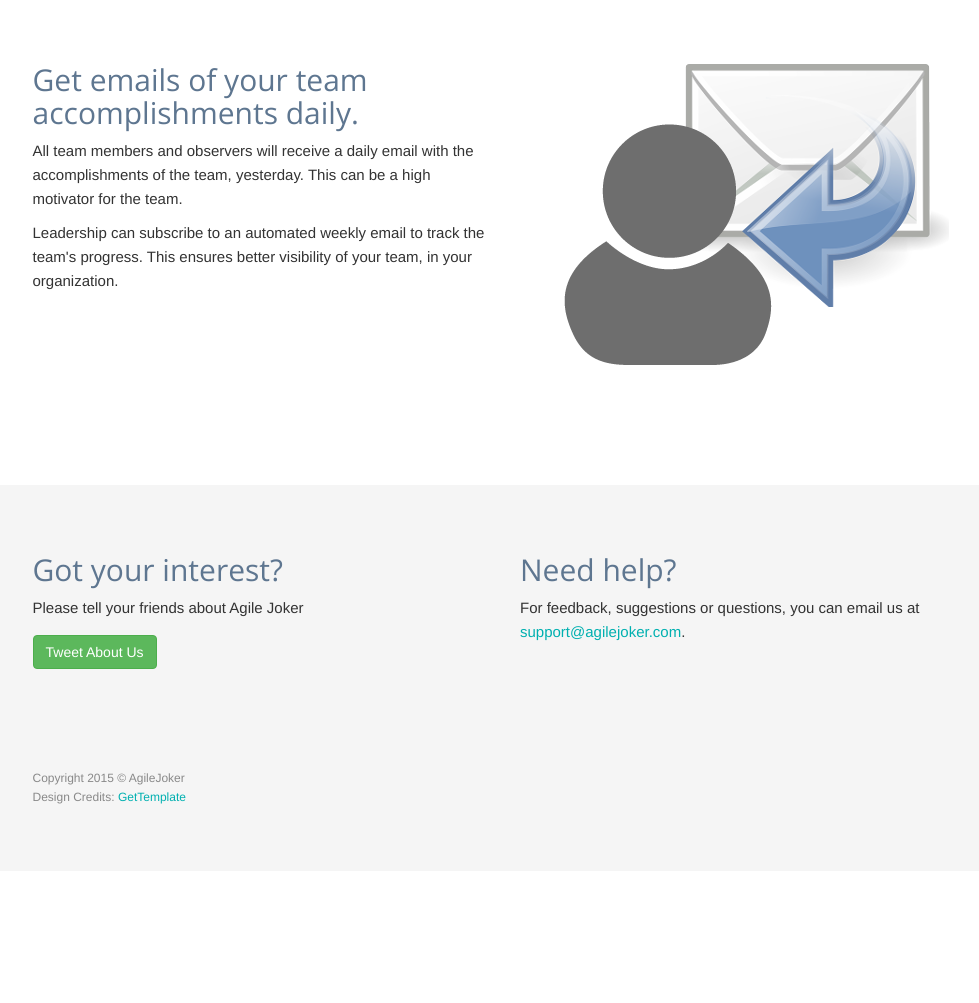
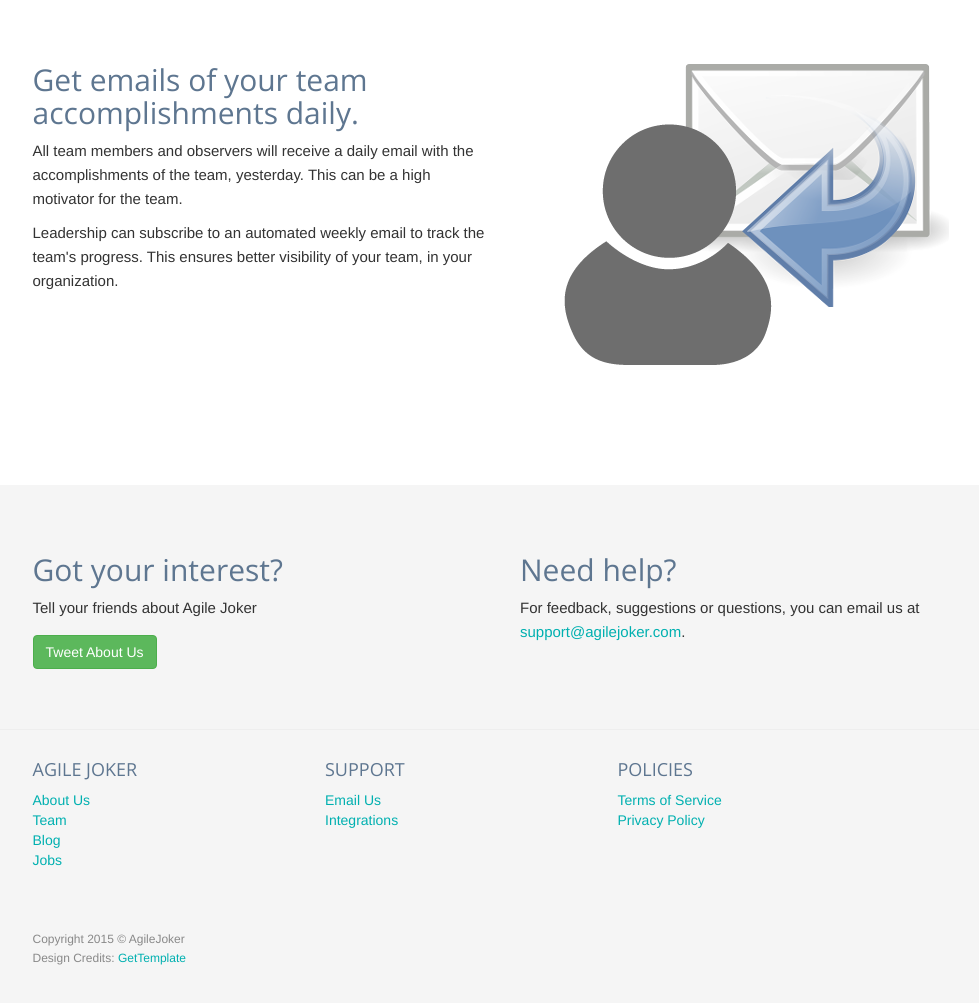
Before and after one commit to awinabi/agilejoker-site, a plain HTML site: page index.html in a window 1280 px wide. Shown: the part 1378-2381 px from the top of the page, without its empty margins (135-1114 px from the left). Before the commit the page ends 2299 px from the top, so only its background shows below. Drawn offline with nearby package versions, Linux system fonts and the light colour scheme.

Commit message:
changes and cname

```diff
--- a/assets/css/styles.css
+++ b/assets/css/styles.css
@@ -84,6 +84,12 @@ a:visited { color: #D87563; }
 }
 
 #footer .text-muted { font-size: 12px; color: #898989;}
+#footer.jumbotron { margin-bottom: 0px;}
+
+.footer-menu ul { list-style-type: none; padding: 0; margin: 0; }
+.footer-menu .menu-heading { text-transform: uppercase; }
+.footer-menu ul li { padding: 0px; }
+
 /********************************************************/
 /*          Illustration and its animation              */
 /********************************************************/
@@ -126,7 +132,9 @@ a:visited { color: #D87563; }
 	-moz-box-sizing: border-box;
 	box-sizing: border-box;
 }
-
+#tweet-us:visited{
+	color: white;
+}
 
 /********************************************************/
 /*                   Responsiveness                     */
--- a/index.html
+++ b/index.html
@@ -118,15 +118,11 @@
 
 <footer id="footer" class="jumbotron">
   <section class="container">
-    <div class="row">
+    <div class="row footer-prelude">
       <div class="col-md-5 col-md-push-1">
         <h2>Got your interest?</h2>
-          <p>Please tell your friends about Agile Joker</p>
-          <a class="btn btn-large btn-success" href="https://twitter.com/intent/tweet?button_hashtag=agile&amp;hashtags=scrum&amp;text=Getting started with AgileJoker - an awesome app to log your daily scrum. http://agilejoker.com">Tweet About Us</a>
-        <br /><br /><br /><br /><br /><br />
-        <p class="small text-muted">Copyright 2015 &copy; AgileJoker
-          <br />Design Credits: <a href="http://gettemplate.com/">GetTemplate</a>
-        </p>
+        <p>Tell your friends about Agile Joker</p>
+        <a class="btn btn-large btn-success" id="tweet-us" href="https://twitter.com/intent/tweet?button_hashtag=agile&amp;hashtags=scrum&amp;text=Getting started with AgileJoker - an awesome app to log your daily scrum. http://agilejoker.com">Tweet About Us</a>
 
       </div>
       <div class="col-md-5 col-md-push-1">
@@ -134,17 +130,47 @@
         <p>For feedback, suggestions or questions, you can email us at <a href="mailto:support@agilejoker.com">support@agilejoker.com</a>. </p>
       </div>
     </div>
+    <br />
+    <br />
+    <hr />
 
+    <div class="row footer-links">
+    	<div class="col-md-3 col-md-push-1 footer-menu">
+    		<h4 class="menu-heading">Agile Joker</h4>
+	    	<ul>
+	    		<li><a href="#">About Us</a></li>
+	    		<li><a href="#">Team</a></li>
+	    		<li><a href="#">Blog</a></li>
+	    		<li><a href="#">Jobs</a></li>
+	    	</ul>
+    	</div>
+
+    	<div class="col-md-3 col-md-push-1 footer-menu">
+    		<h4 class="menu-heading">Support</h4>
+	    	<ul>
+	    		<li><a href="mailto:support@agilejoker.com">Email Us</a></li>
+	    		<li><a href="#">Integrations</a></li>
+	    	</ul>
+    	</div>
+
+    	<div class="col-md-3 col-md-push-1 footer-menu">
+    		<h4 class="menu-heading">Policies</h4>
+	    	<ul>
+	    		<li><a href="#">Terms of Service</a></li>
+	    		<li><a href="#">Privacy Policy</a></li>
+	    	</ul>
+    	</div>
+    </div>
+    <br /><br /><br />
+    <div class="row credits">
+      <div class="col-md-5 col-md-push-1">
+	      <p class="small text-muted">Copyright 2015 &copy; AgileJoker
+	        <br />Design Credits: <a href="http://gettemplate.com/">GetTemplate</a>
+	      </p>
+      </div>
+    </div>
   </section>
 </footer>
 
-
-<br>
-
-
-
-<!-- JavaScript libs are placed at the end of the document so the pages load faster -->
-<script src="http://ajax.googleapis.com/ajax/libs/jquery/1.10.2/jquery.min.js"></script>
-
 </body>
 </html>
```
Also changed, not shown: 1 other file. Lines whose indentation alone changed are shown as unchanged.
